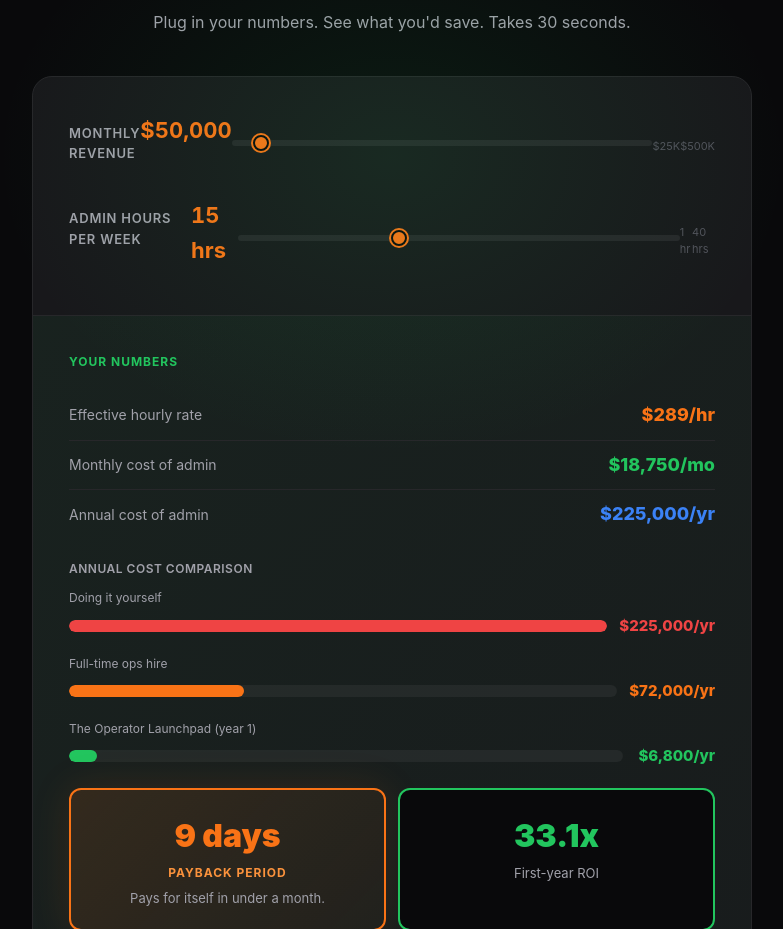
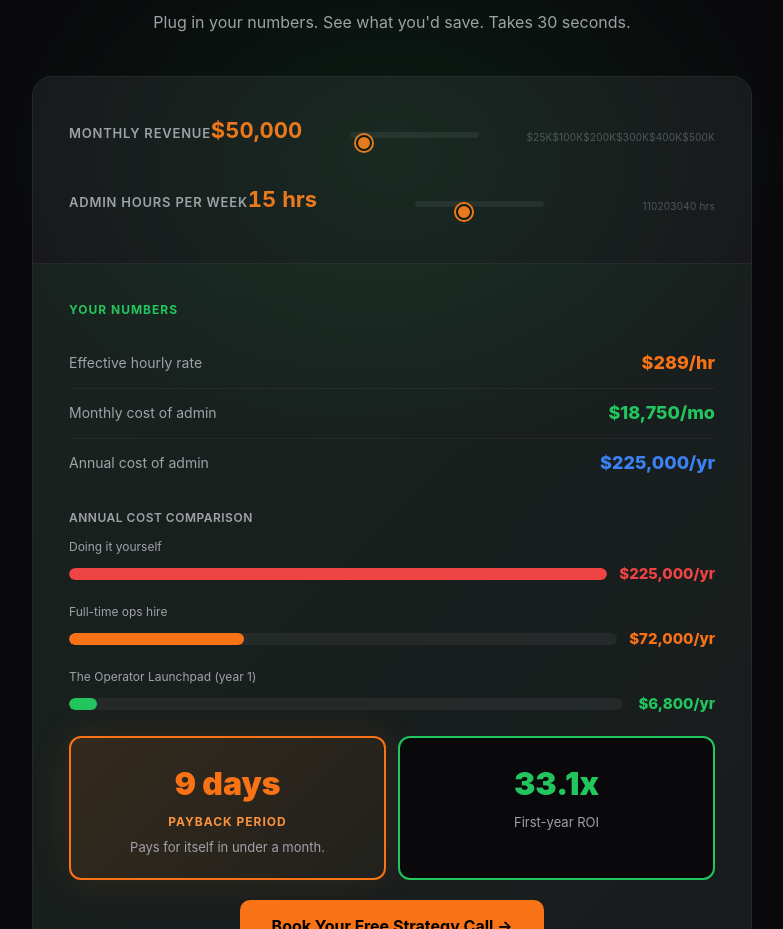
Before and after one commit to PulpSense/launch-funnels, a Next.js app: page /ai-os in a window 1280 px wide. Shown: the part 3600-4529 px from the top of the page, without its empty margins (248-1031 px from the left). Built offline with nearby package versions, Linux system fonts and the light colour scheme.

Commit message:
fix: slider value right of label, tick marks + evenly spaced labels (#58)
Co-authored-by: Clankers <clankers@Santis-Mac-mini.local>

```diff
--- a/src/app/ai-os/AIOsClient.tsx
+++ b/src/app/ai-os/AIOsClient.tsx
@@ -471,17 +471,23 @@ export default function AIOsClient() {
                   <span className={s.calcLabelText}>Monthly revenue</span>
                   <span className={s.calcLabelValue}>${revenue.toLocaleString()}</span>
                 </div>
+                <div className={s.sliderRow}>
                   <input
                     type="range"
                     min={25000}
                     max={500000}
                     step={25000}
                     value={revenue}
+                    list="revenue-ticks"
                     onChange={(e) => setRevenue(Number(e.target.value))}
                     className={s.calcSlider}
                   />
+                </div>
+                <datalist id="revenue-ticks">
+                  {[25000,100000,200000,300000,400000,500000].map(v => <option key={v} value={v} />)}
+                </datalist>
                 <div className={s.calcSliderLabels}>
-                  <span>$25K</span><span>$500K</span>
+                  <span>$25K</span><span>$100K</span><span>$200K</span><span>$300K</span><span>$400K</span><span>$500K</span>
                 </div>
               </div>
 
@@ -490,17 +496,23 @@ export default function AIOsClient() {
                   <span className={s.calcLabelText}>Admin hours per week</span>
                   <span className={s.calcLabelValue}>{adminHours} hrs</span>
                 </div>
+                <div className={s.sliderRow}>
                   <input
                     type="range"
                     min={1}
                     max={40}
                     step={1}
                     value={adminHours}
+                    list="hours-ticks"
                     onChange={(e) => setAdminHours(Number(e.target.value))}
                     className={s.calcSlider}
                   />
+                </div>
+                <datalist id="hours-ticks">
+                  {[1,10,20,30,40].map(v => <option key={v} value={v} />)}
+                </datalist>
                 <div className={s.calcSliderLabels}>
-                  <span>1 hr</span><span>40 hrs</span>
+                  <span>1</span><span>10</span><span>20</span><span>30</span><span>40 hrs</span>
                 </div>
               </div>
             </div>
--- a/src/app/ai-os/page.module.css
+++ b/src/app/ai-os/page.module.css
@@ -1511,12 +1511,23 @@
   box-shadow: 0 0 0 2px #f97316;
 }
 
+.sliderRow {
+  display: flex;
+  align-items: center;
+  gap: 12px;
+}
+
+.sliderRow input {
+  flex: 1;
+}
+
 .calcSliderLabels {
   display: flex;
   justify-content: space-between;
-  margin-top: 6px;
-  font-size: 11px;
+  margin-top: 4px;
+  font-size: 10px;
   color: #52525b;
+  letter-spacing: 0.02em;
 }
 
 /* ── Desktop ATF optimization (≥1024px) ── */
```
Lines whose indentation alone changed are shown as unchanged.
